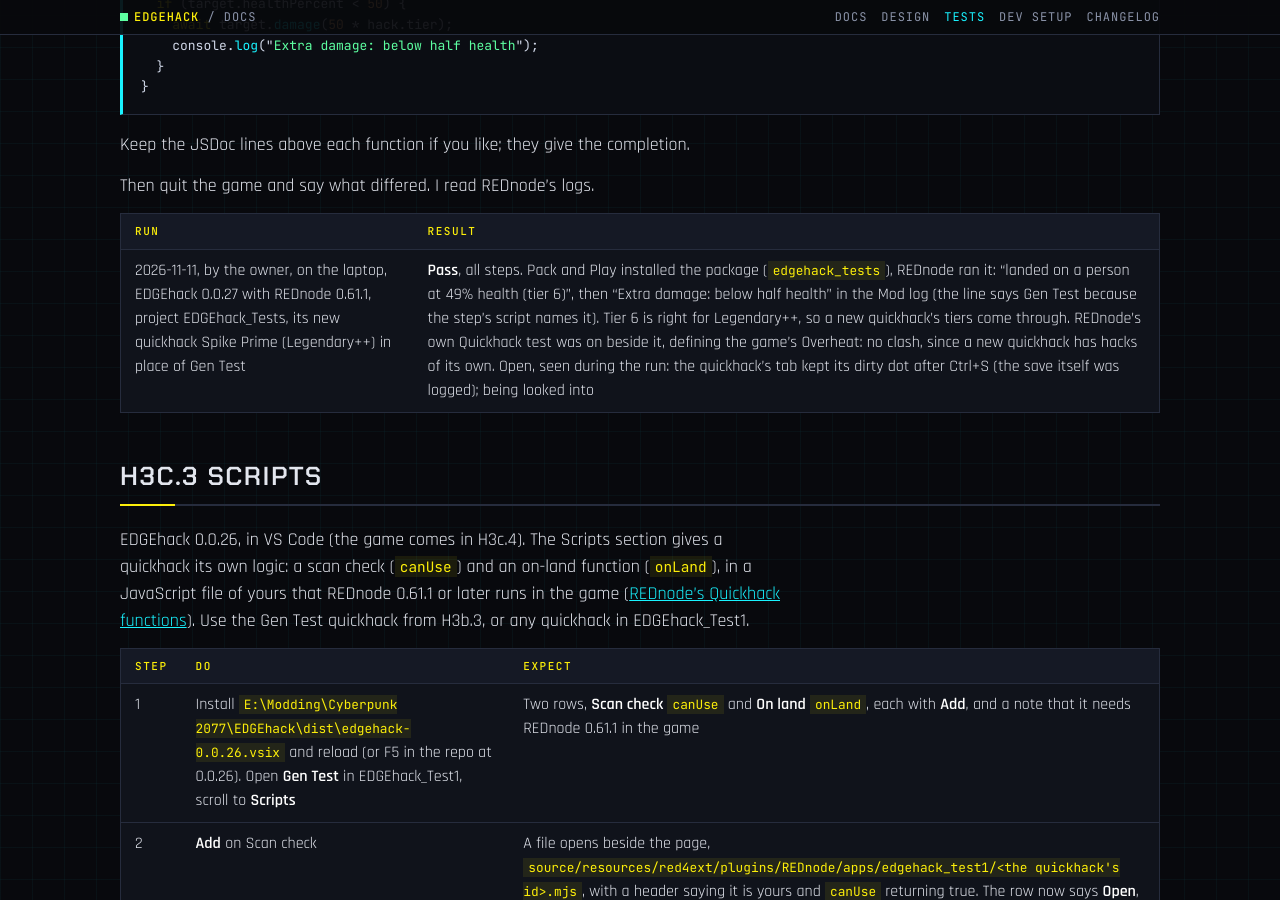
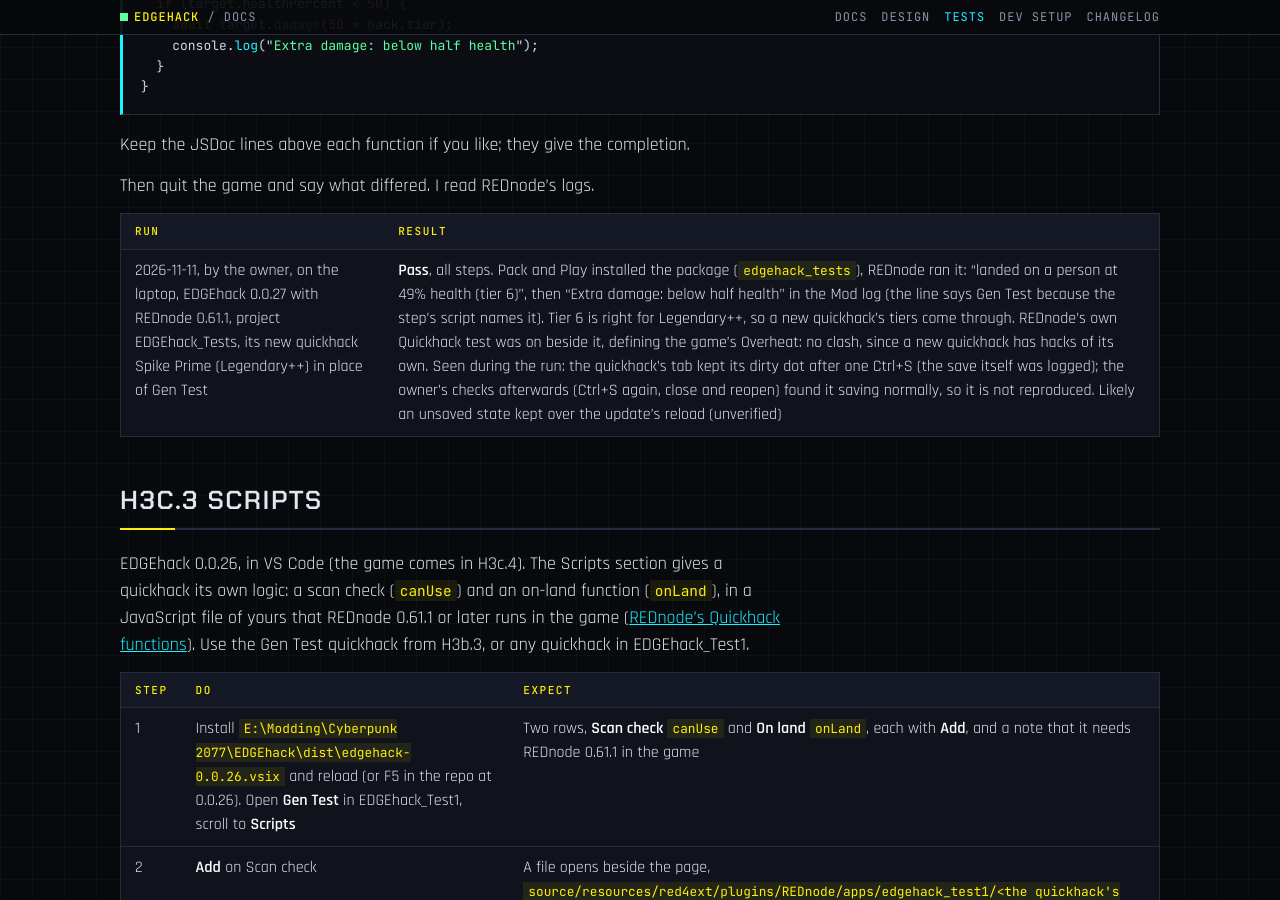
Before and after one commit to Edgemodders/EDGEhack, a Jekyll site: the page built from docs/testing.md, in a window 1280 px wide and 900 px high, scrolled down 3729 px. Built offline with Jekyll 4.4.1, drawn with Linux system fonts in a browser that asks for light colours.

Commit message:
Testing: the dirty dot after a save is not reproduced
Co-Authored-By: Claude Opus 5.5 <noreply@anthropic.com>

```diff
--- a/docs/testing.md
+++ b/docs/testing.md
@@ -82,7 +82,7 @@ Then quit the game and say what differed. I read REDnode's logs.
 
 | Run | Result |
 |---|---|
-| 2026-11-11, by the owner, on the laptop, EDGEhack 0.0.27 with REDnode 0.61.1, project EDGEhack_Tests, its new quickhack Spike Prime (Legendary++) in place of Gen Test | **Pass**, all steps. Pack and Play installed the package (`edgehack_tests`), REDnode ran it: "landed on a person at 49% health (tier 6)", then "Extra damage: below half health" in the Mod log (the line says Gen Test because the step's script names it). Tier 6 is right for Legendary++, so a new quickhack's tiers come through. REDnode's own Quickhack test was on beside it, defining the game's Overheat: no clash, since a new quickhack has hacks of its own. Open, seen during the run: the quickhack's tab kept its dirty dot after Ctrl+S (the save itself was logged); being looked into |
+| 2026-11-11, by the owner, on the laptop, EDGEhack 0.0.27 with REDnode 0.61.1, project EDGEhack_Tests, its new quickhack Spike Prime (Legendary++) in place of Gen Test | **Pass**, all steps. Pack and Play installed the package (`edgehack_tests`), REDnode ran it: "landed on a person at 49% health (tier 6)", then "Extra damage: below half health" in the Mod log (the line says Gen Test because the step's script names it). Tier 6 is right for Legendary++, so a new quickhack's tiers come through. REDnode's own Quickhack test was on beside it, defining the game's Overheat: no clash, since a new quickhack has hacks of its own. Seen during the run: the quickhack's tab kept its dirty dot after one Ctrl+S (the save itself was logged); the owner's checks afterwards (Ctrl+S again, close and reopen) found it saving normally, so it is not reproduced. Likely an unsaved state kept over the update's reload (unverified) |
 
 ## H3c.3 Scripts
 
```
Also changed, not shown: CLAUDE.md (+1 -1 lines).
